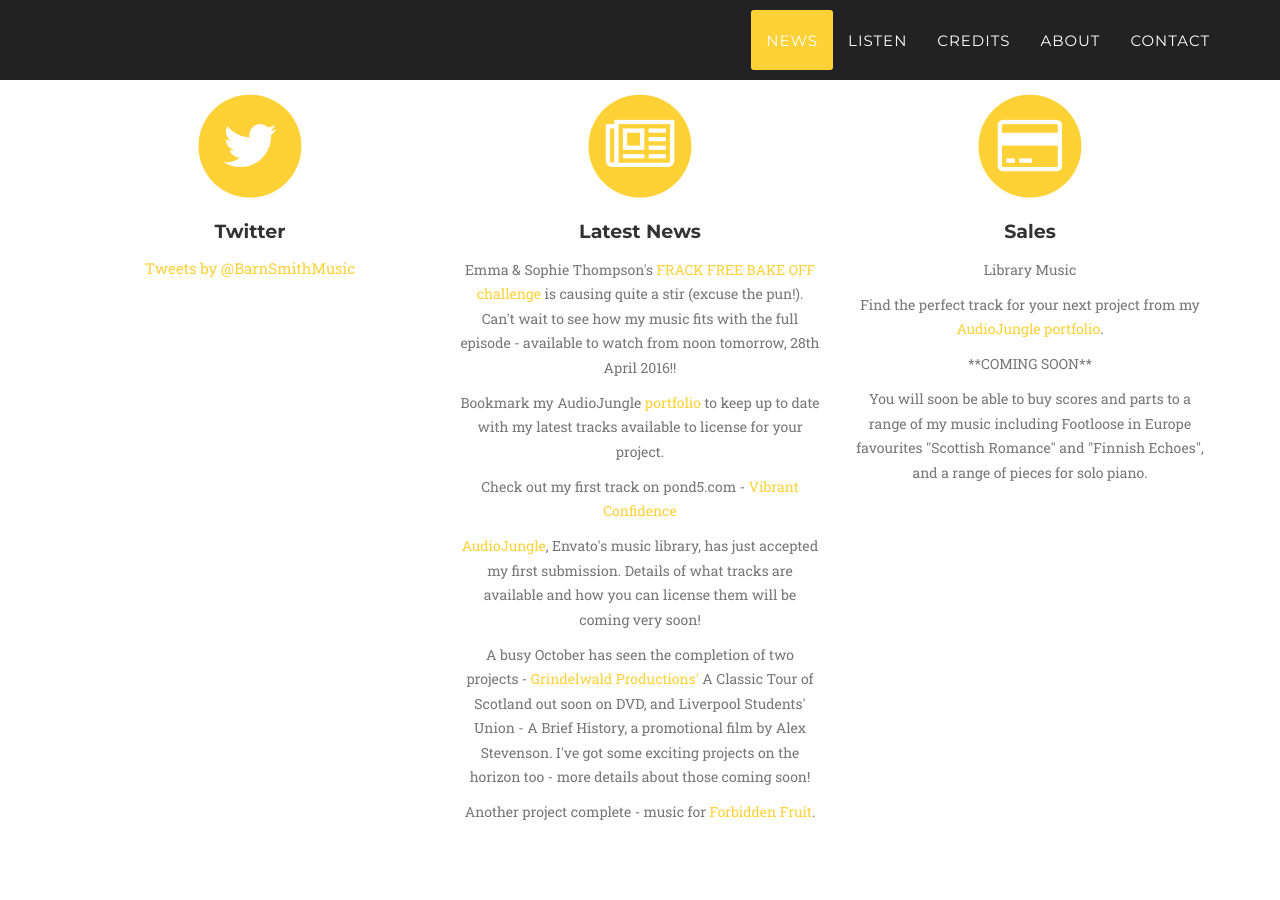
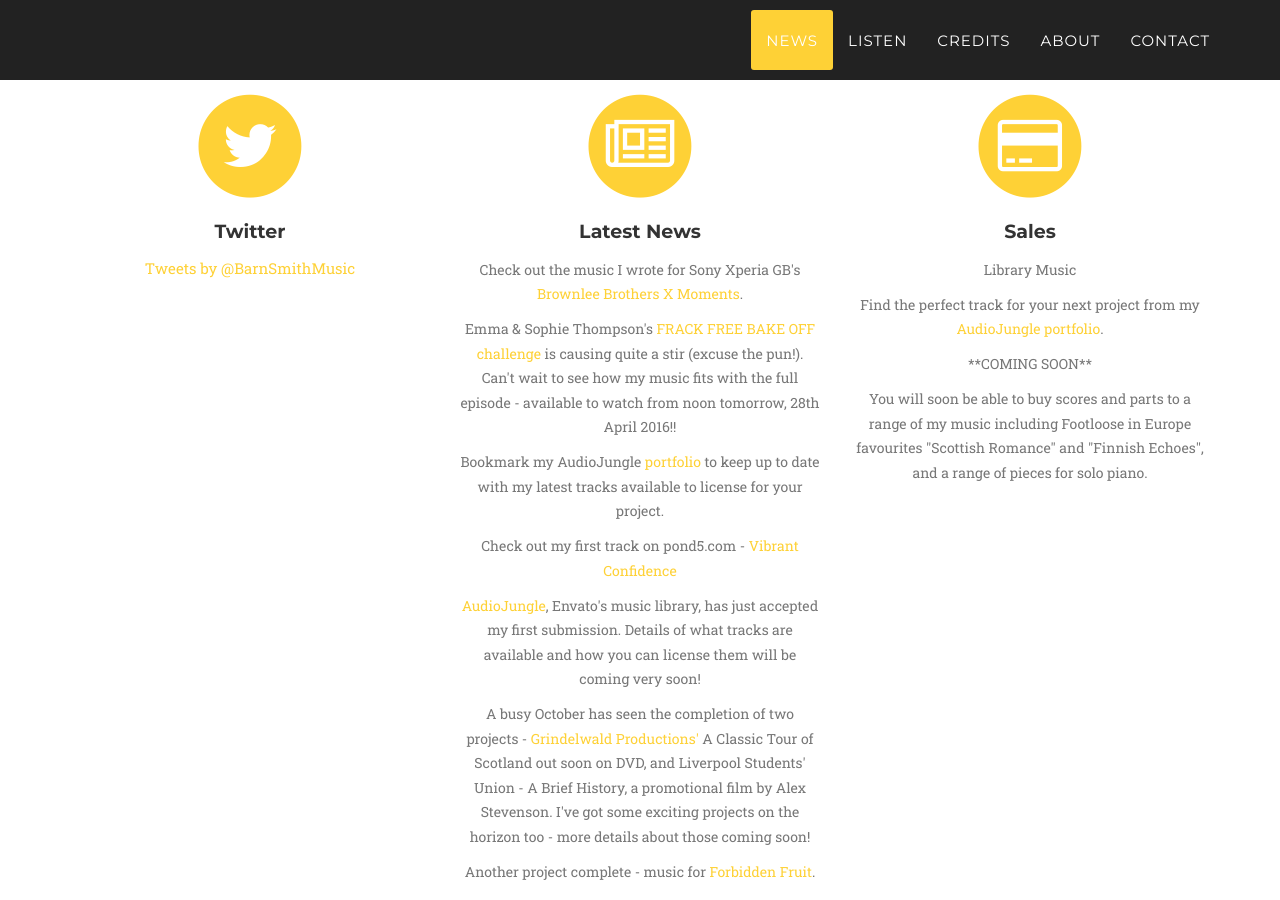
Before and after one commit to barnabysmithmusic/barnabysmithmusic.github.io, a Jekyll site: the page built from index.html, in a window 1280 px wide and 900 px high, scrolled down 940 px. Built offline with Jekyll 4.4.1, drawn with Linux system fonts in a browser that asks for light colours; some web fonts are replaced; comment, search, counter and statistics services are not loaded; some of the changed text lies outside the part shown.

Commit message:
Add Brownlee Brothers X Moments to credits and news

```diff
--- a/_includes/credits.html
+++ b/_includes/credits.html
@@ -8,6 +8,7 @@
                 </div>
               </div>
             <h4 class="service-heading">2016</h4>
+            <p class="text-muted">Brownlee Brothers X Moments - Sony Xperia GB - <a href="https://www.youtube.com/playlist?list=PLrWwX6uj1m_-QsJ0K7i5pFQzgQDyylkYk" target="_blank">WATCH</a></p>
              <p class="text-muted">The Frack Free Bake Off (social media campaign) - Greenpeace UK - <a href="https://secure.greenpeace.org.uk/page/s/frack-free-bake-off" target="_blank">WATCH</a></p>
              <p class="text-muted">Run (short film) - Johnny Gibbs - <a href="https://vimeo.com/165427224" target="_blank">WATCH</a></p>
              <p class="text-muted">Episode 2.1 :: Ley and the Key of Life (web series) - Creative Monkey Productions - <a href="https://www.youtube.com/watch?v=xBFpK5GA440" target="_blank">WATCH</a></p>
--- a/_includes/news.html
+++ b/_includes/news.html
@@ -33,6 +33,7 @@
                         <i class="fa fa-newspaper-o fa-stack-1x fa-inverse"></i>
                     </span>
                     <h4 class="service-heading">Latest News</h4>
+                    <p class="text-muted">Check out the music I wrote for Sony Xperia GB's <a href="https://www.youtube.com/playlist?list=PLrWwX6uj1m_-QsJ0K7i5pFQzgQDyylkYk" target="_blank">Brownlee Brothers X Moments</a>.</p>
                     <p class="text-muted">Emma & Sophie Thompson's <a href="https://secure.greenpeace.org.uk/page/s/frack-free-bake-off" target="_blank">FRACK FREE BAKE OFF challenge</a> is causing quite a stir (excuse the pun!). Can't wait to see how my music fits with the full episode - available to watch from noon tomorrow, 28th April 2016!!</p>
                     <p class="text-muted">Bookmark my AudioJungle <a href="http://audiojungle.net/user/barnabysmith/portfolio/?ref=BarnabySmith" target="_blank">portfolio</a> to keep up to date with my latest tracks available to license for your project.</p>
                     <p class="text-muted">Check out my first track on pond5.com - <a href="http://www.pond5.com/stock-music/61240267/vibrant-confidence.html" target="_blank">Vibrant Confidence</a></p>
```
